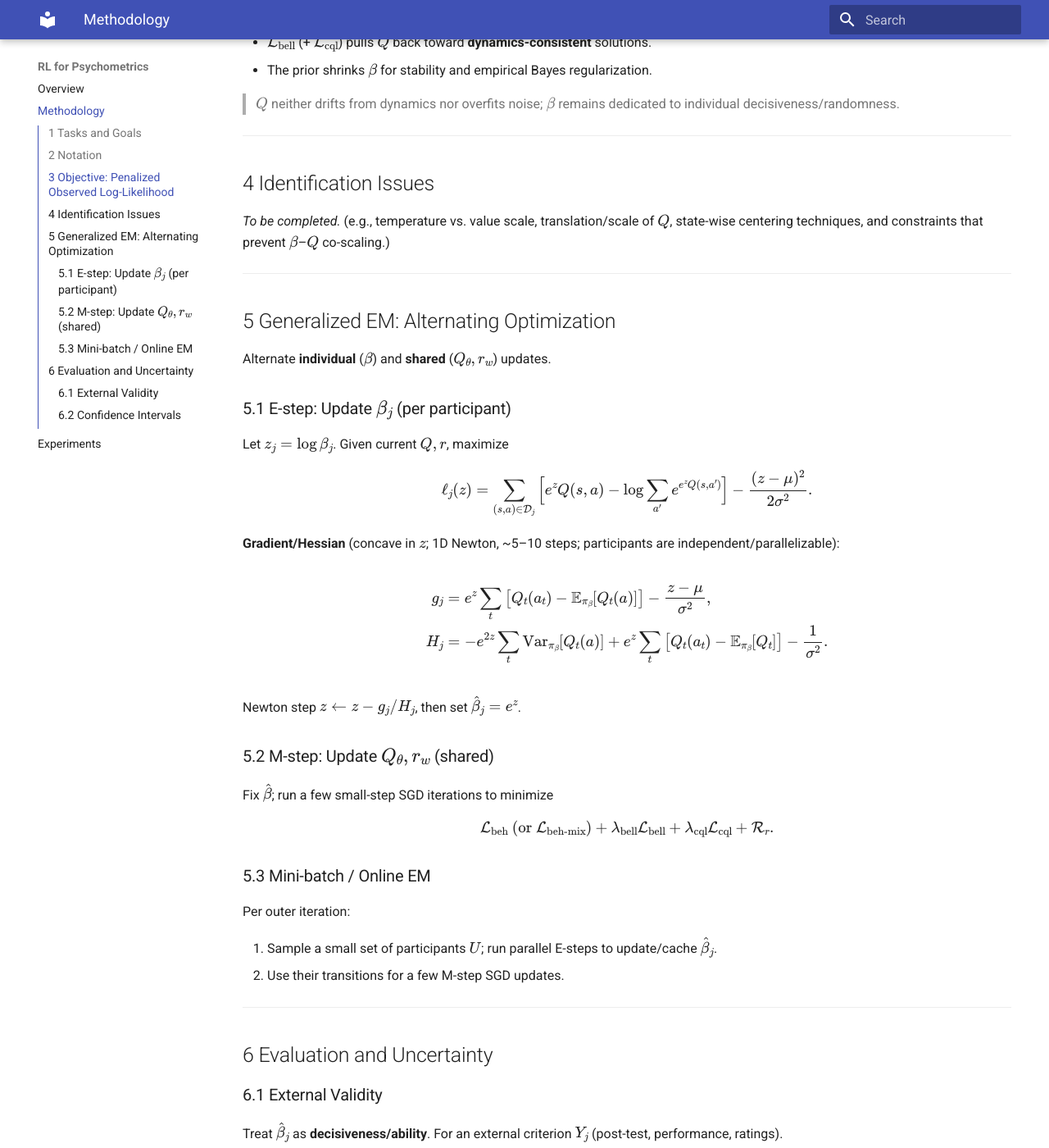
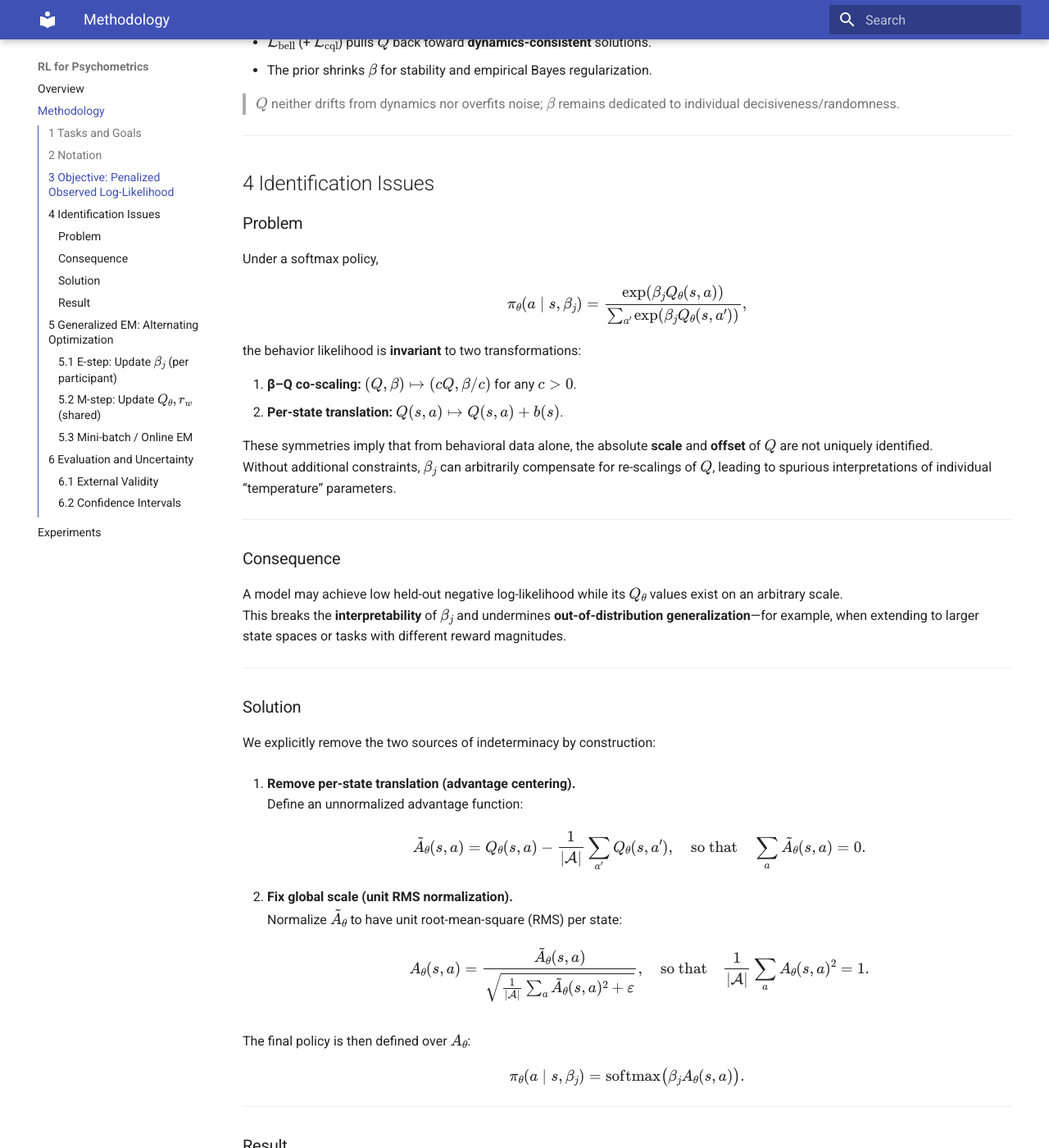
Before and after one commit to Pi-Xu/off-rl-psycho-notes, an MkDocs documentation site: the page built from docs/rl-for-psychometrics-methodology.md, in a window 1280 px wide and 1400 px high, scrolled down 1584 px. Shown: the whole window at 82% size. Built offline with MkDocs 1.6.1 and Material for MkDocs 9.7.7, drawn with Linux system fonts in a browser that asks for light colours; some of the changed text lies outside the part shown.

Commit message:
Update methodology page: RL for Psychometrics

```diff
--- a/docs/rl-for-psychometrics-methodology.md
+++ b/docs/rl-for-psychometrics-methodology.md
@@ -57,7 +57,64 @@ Intuition:
 
 ## 4 Identification Issues
 
-*To be completed.* (e.g., temperature vs. value scale, translation/scale of $Q$, state-wise centering techniques, and constraints that prevent $\beta$–$Q$ co-scaling.)
+### Problem
+
+Under a softmax policy,
+$$
+\pi_\theta(a\mid s,\beta_j)=\frac{\exp(\beta_j Q_\theta(s,a))}{\sum_{a'}\exp(\beta_j Q_\theta(s,a'))},
+$$
+the behavior likelihood is **invariant** to two transformations:
+
+1. **β–Q co-scaling:** $(Q,\beta)\mapsto(cQ,\beta/c)$ for any $c>0$.
+2. **Per-state translation:** $Q(s,a)\mapsto Q(s,a)+b(s)$.
+
+These symmetries imply that from behavioral data alone, the absolute **scale** and **offset** of $Q$ are not uniquely identified.
+Without additional constraints, $\beta_j$ can arbitrarily compensate for re-scalings of $Q$, leading to spurious interpretations of individual “temperature” parameters.
+
+---
+
+### Consequence
+
+A model may achieve low held-out negative log-likelihood while its $Q_\theta$ values exist on an arbitrary scale.
+This breaks the **interpretability** of $\beta_j$ and undermines **out-of-distribution generalization**—for example, when extending to larger state spaces or tasks with different reward magnitudes.
+
+---
+
+### Solution
+
+We explicitly remove the two sources of indeterminacy by construction:
+
+1. **Remove per-state translation (advantage centering).**
+   Define an unnormalized advantage function:
+   $$
+   \tilde A_\theta(s,a)=Q_\theta(s,a)-\frac{1}{|\mathcal A|}\sum_{a'}Q_\theta(s,a'),
+   \quad\text{so that}\quad \sum_a \tilde A_\theta(s,a)=0.
+   $$
+
+2. **Fix global scale (unit RMS normalization).**
+   Normalize $\tilde A_\theta$ to have unit root-mean-square (RMS) per state:
+   $$
+   A_\theta(s,a)=\frac{\tilde A_\theta(s,a)}
+   {\sqrt{\frac{1}{|\mathcal A|}\sum_a \tilde A_\theta(s,a)^2+\varepsilon}},
+   \quad\text{so that}\quad
+   \frac{1}{|\mathcal A|}\sum_a A_\theta(s,a)^2=1.
+   $$
+
+The final policy is then defined over $A_\theta$:
+$$
+\pi_\theta(a\mid s,\beta_j)=\mathrm{softmax}\big(\beta_j A_\theta(s,a)\big).
+$$
+
+---
+
+### Result
+
+- The **translation** freedom is eliminated by zero-centering.
+- The **scaling** freedom is eliminated by RMS normalization.
+- $\beta_j$ becomes the *sole* global temperature controlling policy sharpness.
+
+Consequently, the $(cQ,\beta/c)$ equivalence class collapses to a single representation, yielding a **method-level identification** of the softmax policy parameterization.
+
 
 ---
 
```
